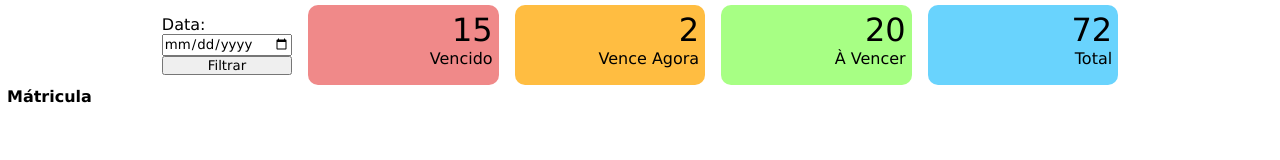
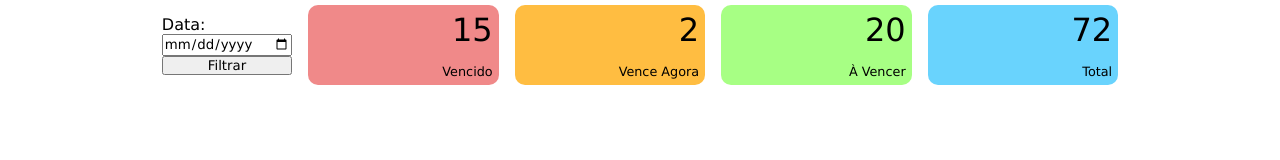
Before and after one commit to daviEmanuelNogueira/Projeto-Pendente, a plain HTML site: page Index.html in a window 1280 px wide. Drawn offline with Linux system fonts and the light colour scheme.

Commit message:
2022-07-07

```diff
--- a/Index.html
+++ b/Index.html
@@ -34,13 +34,6 @@
                 <p class="descricao">Total</p>
             </div>
         </section>
-        <section>
-            <table>
-                <thead>
-                    <th>Mátricula</th>
-                </thead>
-            </table>
-        </section>
     </div>
 
 </body>
--- a/style.css
+++ b/style.css
@@ -11,6 +11,7 @@
     display: flex;
     flex-direction: column;
     justify-content: center;
+
 }
 .header{
     display: flex;
@@ -24,9 +25,15 @@
     padding: 6px;
     text-align: end;
     border-radius: 10px;
+    display: flex;
+    flex-direction: column;
+    justify-content: space-between;
 }
 .numero{
     font-size: 2em;
+}
+.descricao{
+    font-size: 0.8em;
 }
 .info-vencido{
     background-color: #f08989;
@@ -40,3 +47,9 @@
 .info-total{
     background-color: #69d3fd;
 }
+
+@media only screen and (max-width: 600px) {
+    .descricao{
+        font-size: 80%;
+    }
+}
```
